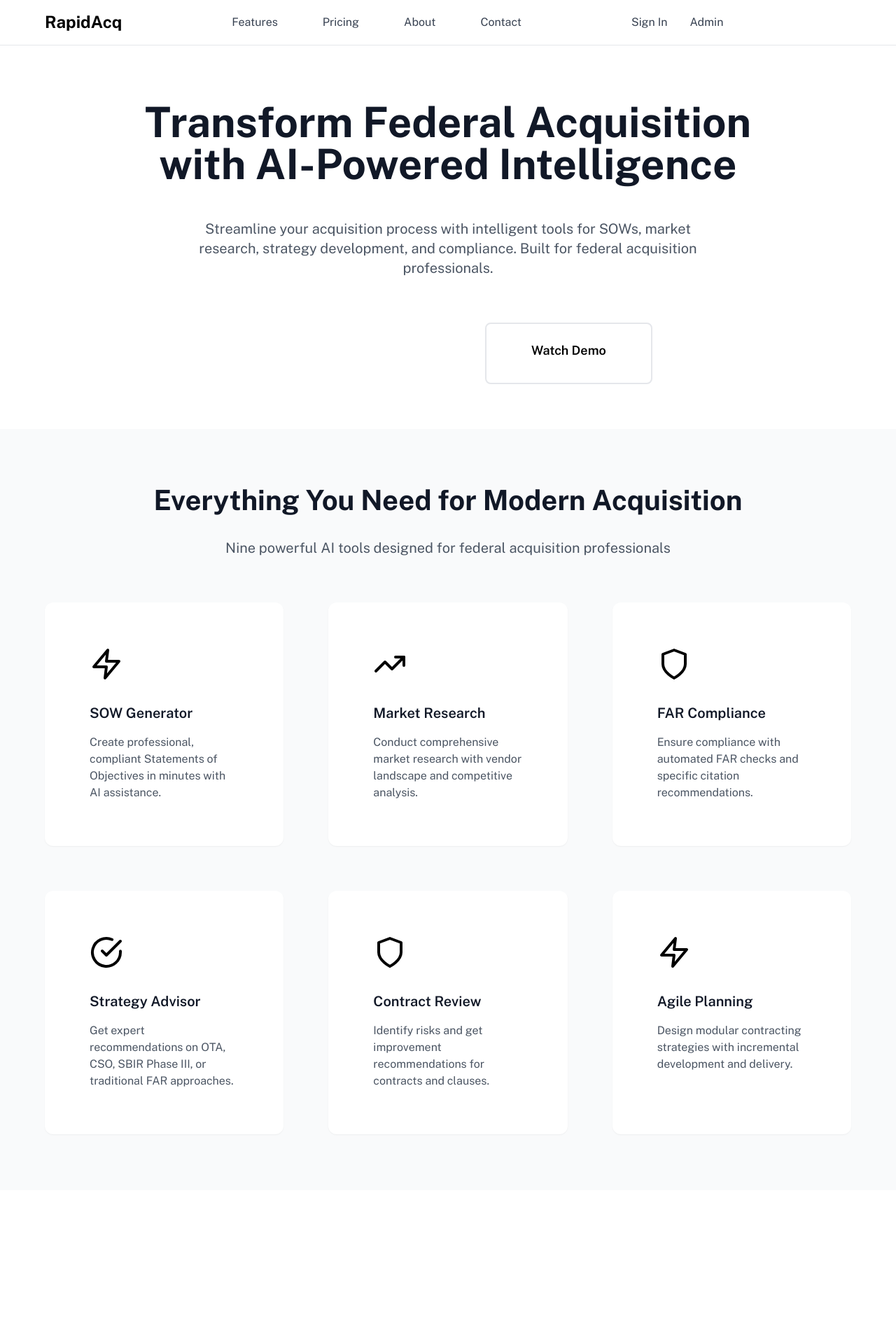
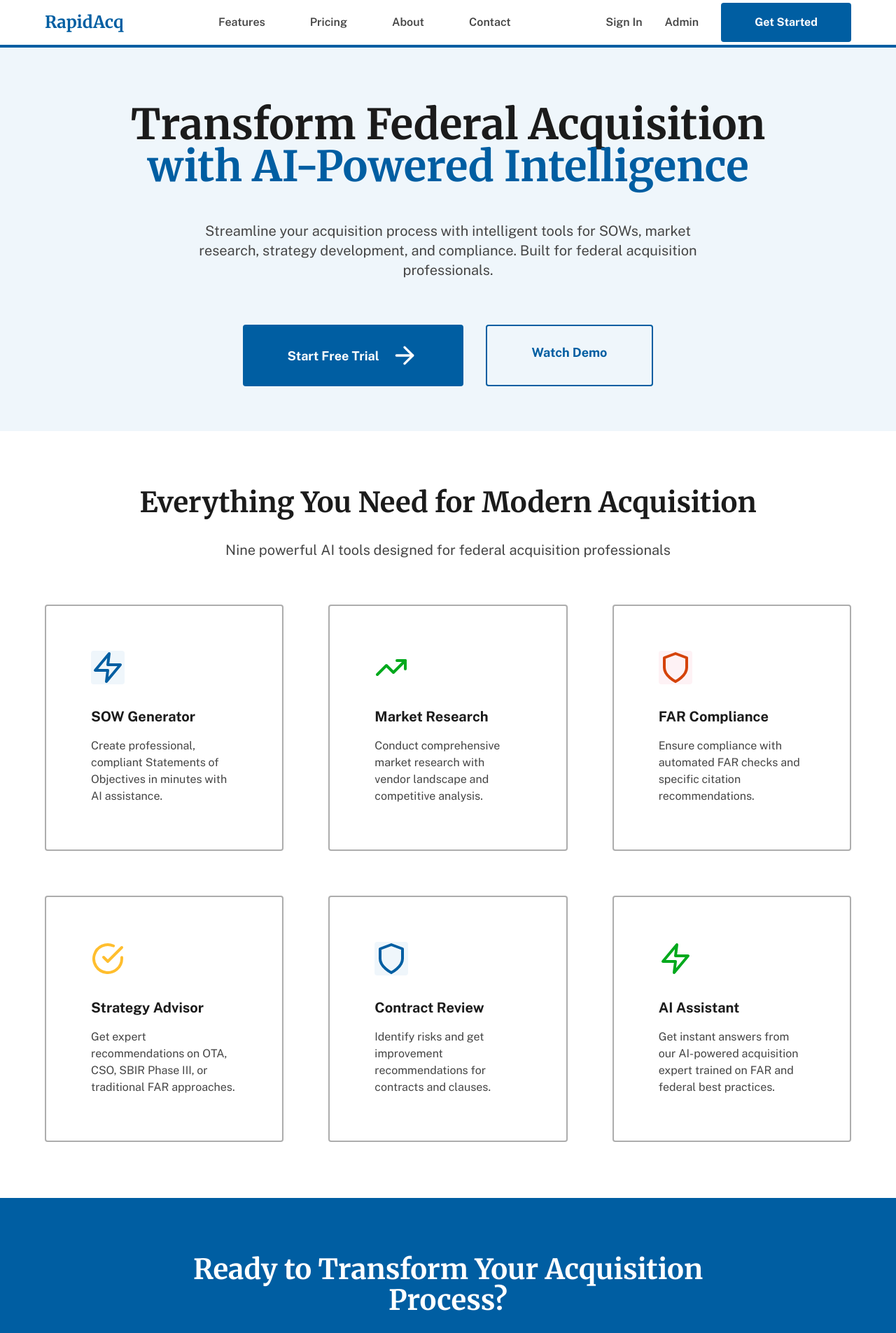
Before and after one commit to jonbmost/rapidacq-frontend, a Next.js app: page / in a window 1280 px wide. Shown: the top 1905 px of the page at 70% size. Built offline with nearby package versions, Linux system fonts and the light colour scheme.

Commit message:
Add USWDS styling to homepage

```diff
--- a/app/page.tsx
+++ b/app/page.tsx
@@ -5,24 +5,24 @@
   return (
     <div className="min-h-screen bg-white">
       {/* Navigation */}
-      <nav className="border-b border-gray-200">
+      <nav className="border-b-4 border-uswds-blue bg-white">
         <div className="max-w-7xl mx-auto px-4 sm:px-6 lg:px-8">
           <div className="flex justify-between items-center h-16">
             <div className="flex items-center">
-              <span className="text-2xl font-bold text-primary-600">RapidAcq</span>
+              <span className="text-2xl font-bold text-uswds-blue font-serif">RapidAcq</span>
             </div>
             <div className="hidden md:flex space-x-8">
-              <Link href="#features" className="text-gray-700 hover:text-primary-600">Features</Link>
-              <Link href="/pricing" className="text-gray-700 hover:text-primary-600">Pricing</Link>
-              <Link href="/about" className="text-gray-700 hover:text-primary-600">About</Link>
-              <Link href="/contact" className="text-gray-700 hover:text-primary-600">Contact</Link>
+              <Link href="#features" className="text-uswds-gray-70 hover:text-uswds-blue font-semibold">Features</Link>
+              <Link href="/pricing" className="text-uswds-gray-70 hover:text-uswds-blue font-semibold">Pricing</Link>
+              <Link href="/about" className="text-uswds-gray-70 hover:text-uswds-blue font-semibold">About</Link>
+              <Link href="/contact" className="text-uswds-gray-70 hover:text-uswds-blue font-semibold">Contact</Link>
             </div>
             <div className="flex items-center space-x-4">
-              <Link href="/login" className="text-gray-700 hover:text-primary-600">Sign In</Link>
-              <Link href="/admin/login" className="text-gray-700 hover:text-primary-600">Admin</Link>
+              <Link href="/login" className="text-uswds-gray-70 hover:text-uswds-blue font-semibold">Sign In</Link>
+              <Link href="/admin/login" className="text-uswds-gray-70 hover:text-uswds-blue font-semibold">Admin</Link>
               <Link
                 href="/onboarding"
-                className="bg-primary-600 text-white px-4 py-2 rounded-lg hover:bg-primary-700 transition"
+                className="bg-uswds-blue text-white px-6 py-2 rounded hover:bg-uswds-blue-70 transition font-bold"
               >
                 Get Started
               </Link>
@@ -32,26 +32,26 @@
       </nav>
 
       {/* Hero Section */}
-      <section className="pt-20 pb-16 px-4 sm:px-6 lg:px-8">
+      <section className="bg-uswds-blue-5 pt-20 pb-16 px-4 sm:px-6 lg:px-8">
         <div className="max-w-7xl mx-auto text-center">
-          <h1 className="text-5xl md:text-6xl font-bold text-gray-900 mb-6">
+          <h1 className="text-5xl md:text-6xl font-bold text-uswds-gray-90 mb-6 font-serif">
             Transform Federal Acquisition<br />
-            <span className="text-primary-600">with AI-Powered Intelligence</span>
+            <span className="text-uswds-blue">with AI-Powered Intelligence</span>
           </h1>
-          <p className="text-xl text-gray-600 mb-8 max-w-3xl mx-auto">
+          <p className="text-xl text-uswds-gray-70 mb-8 max-w-3xl mx-auto">
             Streamline your acquisition process with intelligent tools for SOWs, market research,
             strategy development, and compliance. Built for federal acquisition professionals.
           </p>
           <div className="flex justify-center space-x-4">
             <Link
               href="/onboarding"
-              className="bg-primary-600 text-white px-8 py-3 rounded-lg text-lg font-semibold hover:bg-primary-700 transition flex items-center"
+              className="bg-uswds-blue text-white px-8 py-3 rounded text-lg font-bold hover:bg-uswds-blue-70 transition inline-flex items-center"
             >
               Start Free Trial <ArrowRight className="ml-2 h-5 w-5" />
             </Link>
             <Link
               href="#demo"
-              className="border-2 border-primary-600 text-primary-600 px-8 py-3 rounded-lg text-lg font-semibold hover:bg-primary-50 transition"
+              className="border-2 border-uswds-blue text-uswds-blue px-8 py-3 rounded text-lg font-bold hover:bg-uswds-blue-5 transition"
             >
               Watch Demo
             </Link>
@@ -60,81 +60,81 @@
       </section>
 
       {/* Features Section */}
-      <section id="features" className="py-20 bg-gray-50">
+      <section id="features" className="py-20 bg-white">
         <div className="max-w-7xl mx-auto px-4 sm:px-6 lg:px-8">
           <div className="text-center mb-16">
-            <h2 className="text-4xl font-bold text-gray-900 mb-4">
+            <h2 className="text-4xl font-bold text-uswds-gray-90 mb-4 font-serif">
               Everything You Need for Modern Acquisition
             </h2>
-            <p className="text-xl text-gray-600">
+            <p className="text-xl text-uswds-gray-70">
               Nine powerful AI tools designed for federal acquisition professionals
             </p>
           </div>
 
           <div className="grid md:grid-cols-3 gap-8">
             {/* Feature 1 */}
-            <div className="bg-white p-8 rounded-xl shadow-sm hover:shadow-md transition">
-              <div className="bg-primary-100 w-12 h-12 rounded-lg flex items-center justify-center mb-4">
-                <Zap className="h-6 w-6 text-primary-600" />
+            <div className="bg-white p-8 rounded border-2 border-uswds-gray-30 hover:border-uswds-blue transition">
+              <div className="bg-uswds-blue-5 w-12 h-12 rounded flex items-center justify-center mb-4">
+                <Zap className="h-6 w-6 text-uswds-blue" />
               </div>
-              <h3 className="text-xl font-semibold text-gray-900 mb-2">SOW Generator</h3>
-              <p className="text-gray-600">
+              <h3 className="text-xl font-bold text-uswds-gray-90 mb-2">SOW Generator</h3>
+              <p className="text-uswds-gray-70">
                 Create professional, compliant Statements of Objectives in minutes with AI assistance.
               </p>
             </div>
 
             {/* Feature 2 */}
-            <div className="bg-white p-8 rounded-xl shadow-sm hover:shadow-md transition">
-              <div className="bg-primary-100 w-12 h-12 rounded-lg flex items-center justify-center mb-4">
-                <TrendingUp className="h-6 w-6 text-primary-600" />
+            <div className="bg-white p-8 rounded border-2 border-uswds-gray-30 hover:border-uswds-blue transition">
+              <div className="bg-uswds-green-5 w-12 h-12 rounded flex items-center justify-center mb-4">
+                <TrendingUp className="h-6 w-6 text-uswds-green" />
               </div>
-              <h3 className="text-xl font-semibold text-gray-900 mb-2">Market Research</h3>
-              <p className="text-gray-600">
+              <h3 className="text-xl font-bold text-uswds-gray-90 mb-2">Market Research</h3>
+              <p className="text-uswds-gray-70">
                 Conduct comprehensive market research with vendor landscape and competitive analysis.
               </p>
             </div>
 
             {/* Feature 3 */}
-            <div className="bg-white p-8 rounded-xl shadow-sm hover:shadow-md transition">
-              <div className="bg-primary-100 w-12 h-12 rounded-lg flex items-center justify-center mb-4">
-                <Shield className="h-6 w-6 text-primary-600" />
+            <div className="bg-white p-8 rounded border-2 border-uswds-gray-30 hover:border-uswds-blue transition">
+              <div className="bg-uswds-red-5 w-12 h-12 rounded flex items-center justify-center mb-4">
+                <Shield className="h-6 w-6 text-uswds-red-warm" />
               </div>
-              <h3 className="text-xl font-semibold text-gray-900 mb-2">FAR Compliance</h3>
-              <p className="text-gray-600">
+              <h3 className="text-xl font-bold text-uswds-gray-90 mb-2">FAR Compliance</h3>
+              <p className="text-uswds-gray-70">
                 Ensure compliance with automated FAR checks and specific citation recommendations.
               </p>
             </div>
 
             {/* Feature 4 */}
-            <div className="bg-white p-8 rounded-xl shadow-sm hover:shadow-md transition">
-              <div className="bg-primary-100 w-12 h-12 rounded-lg flex items-center justify-center mb-4">
-                <CheckCircle className="h-6 w-6 text-primary-600" />
+            <div className="bg-white p-8 rounded border-2 border-uswds-gray-30 hover:border-uswds-blue transition">
+              <div className="bg-uswds-gold-5 w-12 h-12 rounded flex items-center justify-center mb-4">
+                <CheckCircle className="h-6 w-6 text-uswds-gold" />
               </div>
-              <h3 className="text-xl font-semibold text-gray-900 mb-2">Strategy Advisor</h3>
-              <p className="text-gray-600">
+              <h3 className="text-xl font-bold text-uswds-gray-90 mb-2">Strategy Advisor</h3>
+              <p className="text-uswds-gray-70">
                 Get expert recommendations on OTA, CSO, SBIR Phase III, or traditional FAR approaches.
               </p>
             </div>
 
             {/* Feature 5 */}
-            <div className="bg-white p-8 rounded-xl shadow-sm hover:shadow-md transition">
-              <div className="bg-primary-100 w-12 h-12 rounded-lg flex items-center justify-center mb-4">
-                <Shield className="h-6 w-6 text-primary-600" />
+            <div className="bg-white p-8 rounded border-2 border-uswds-gray-30 hover:border-uswds-blue transition">
+              <div className="bg-uswds-blue-5 w-12 h-12 rounded flex items-center justify-center mb-4">
+                <Shield className="h-6 w-6 text-uswds-blue" />
               </div>
-              <h3 className="text-xl font-semibold text-gray-900 mb-2">Contract Review</h3>
-              <p className="text-gray-600">
+              <h3 className="text-xl font-bold text-uswds-gray-90 mb-2">Contract Review</h3>
+              <p className="text-uswds-gray-70">
                 Identify risks and get improvement recommendations for contracts and clauses.
               </p>
             </div>
 
             {/* Feature 6 */}
-            <div className="bg-white p-8 rounded-xl shadow-sm hover:shadow-md transition">
-              <div className="bg-primary-100 w-12 h-12 rounded-lg flex items-center justify-center mb-4">
-                <Zap className="h-6 w-6 text-primary-600" />
+            <div className="bg-white p-8 rounded border-2 border-uswds-gray-30 hover:border-uswds-blue transition">
+              <div className="bg-uswds-green-5 w-12 h-12 rounded flex items-center justify-center mb-4">
+                <Zap className="h-6 w-6 text-uswds-green" />
               </div>
-              <h3 className="text-xl font-semibold text-gray-900 mb-2">Agile Planning</h3>
-              <p className="text-gray-600">
-                Design modular contracting strategies with incremental development and delivery.
+              <h3 className="text-xl font-bold text-uswds-gray-90 mb-2">AI Assistant</h3>
+              <p className="text-uswds-gray-70">
+                Get instant answers from our AI-powered acquisition expert trained on FAR and federal best practices.
               </p>
             </div>
           </div>
@@ -142,17 +142,17 @@
       </section>
 
       {/* CTA Section */}
-      <section className="py-20 bg-primary-600">
+      <section className="py-20 bg-uswds-blue">
         <div className="max-w-4xl mx-auto text-center px-4 sm:px-6 lg:px-8">
-          <h2 className="text-4xl font-bold text-white mb-4">
+          <h2 className="text-4xl font-bold text-white mb-4 font-serif">
             Ready to Transform Your Acquisition Process?
           </h2>
-          <p className="text-xl text-primary-100 mb-8">
+          <p className="text-xl text-uswds-blue-20 mb-8">
             Join federal acquisition professionals using RapidAcq to save time and improve outcomes.
           </p>
           <Link
             href="/onboarding"
-            className="bg-white text-primary-600 px-8 py-3 rounded-lg text-lg font-semibold hover:bg-gray-100 transition inline-flex items-center"
+            className="bg-white text-uswds-blue px-8 py-3 rounded text-lg font-bold hover:bg-uswds-gray-5 transition inline-flex items-center"
           >
             Start Free Trial <ArrowRight className="ml-2 h-5 w-5" />
           </Link>
@@ -160,17 +160,17 @@
       </section>
 
       {/* Footer */}
-      <footer className="bg-gray-900 text-gray-400 py-12">
+      <footer className="bg-uswds-gray-90 text-uswds-gray-30 py-12">
         <div className="max-w-7xl mx-auto px-4 sm:px-6 lg:px-8">
           <div className="grid md:grid-cols-4 gap-8">
             <div>
-              <h3 className="text-white text-lg font-semibold mb-4">RapidAcq</h3>
+              <h3 className="text-white text-lg font-bold mb-4 font-serif">RapidAcq</h3>
               <p className="text-sm">
                 AI-powered federal acquisition platform built by acquisition professionals.
               </p>
             </div>
             <div>
-              <h4 className="text-white font-semibold mb-4">Product</h4>
+              <h4 className="text-white font-bold mb-4">Product</h4>
               <ul className="space-y-2 text-sm">
                 <li><Link href="#features" className="hover:text-white">Features</Link></li>
                 <li><Link href="/pricing" className="hover:text-white">Pricing</Link></li>
@@ -178,7 +178,7 @@
               </ul>
             </div>
             <div>
-              <h4 className="text-white font-semibold mb-4">Company</h4>
+              <h4 className="text-white font-bold mb-4">Company</h4>
               <ul className="space-y-2 text-sm">
                 <li><Link href="/about" className="hover:text-white">About</Link></li>
                 <li><Link href="/contact" className="hover:text-white">Contact</Link></li>
@@ -186,14 +186,14 @@
               </ul>
             </div>
             <div>
-              <h4 className="text-white font-semibold mb-4">Legal</h4>
+              <h4 className="text-white font-bold mb-4">Legal</h4>
               <ul className="space-y-2 text-sm">
                 <li><Link href="#" className="hover:text-white">Privacy Policy</Link></li>
                 <li><Link href="#" className="hover:text-white">Terms of Service</Link></li>
               </ul>
             </div>
           </div>
-          <div className="border-t border-gray-800 mt-8 pt-8 text-sm text-center">
+          <div className="border-t border-uswds-gray-70 mt-8 pt-8 text-sm text-center">
             © 2025 RapidAcq. All rights reserved.
           </div>
         </div>
```
